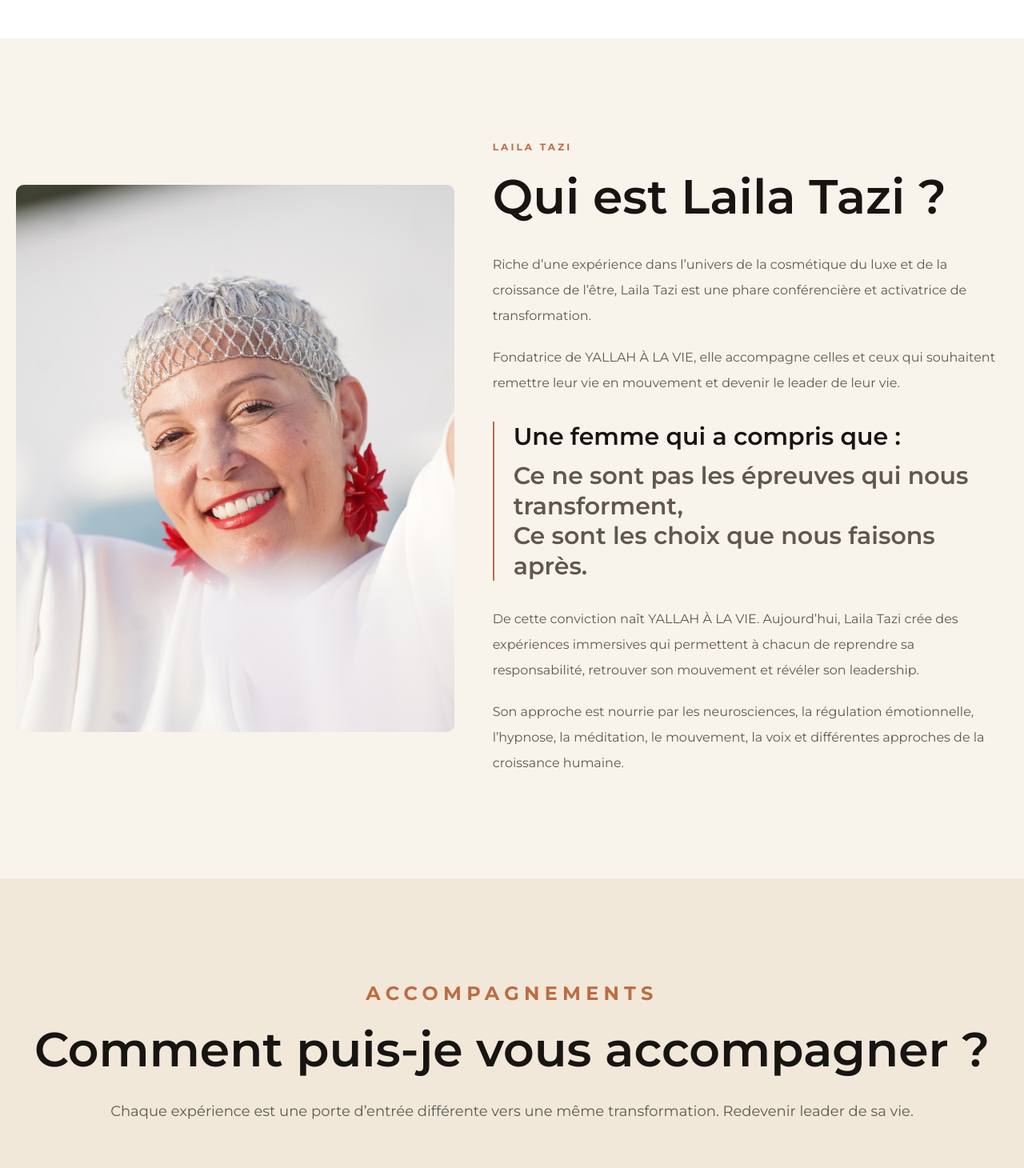
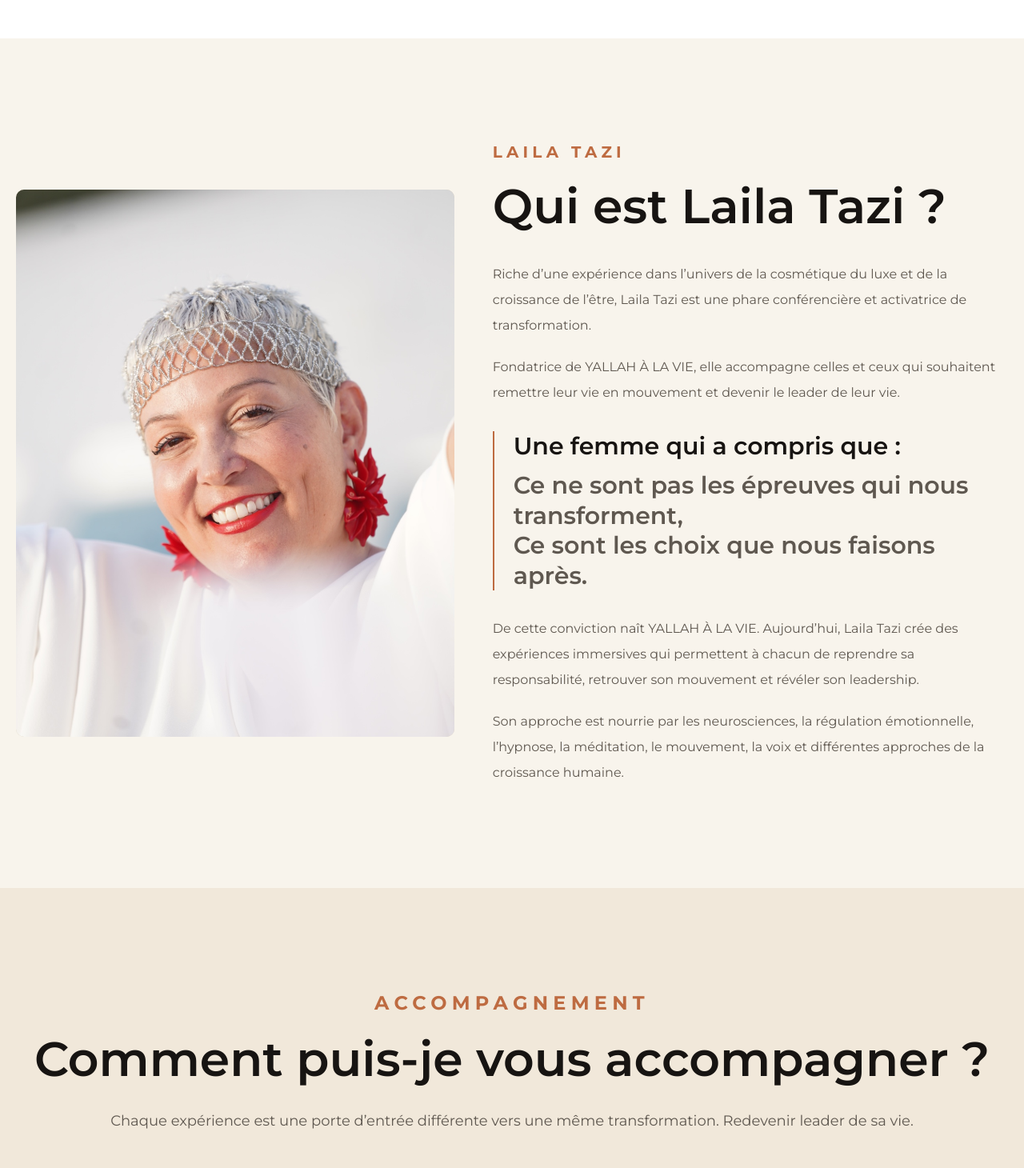
Before and after one commit to ZAKMOUCHTATI44/Lailatazi-yallahalavie.com, a Next.js app: page / in a window 1280 px wide. Shown: the part 3125-4585 px from the top of the page at 80% size. Built offline with nearby package versions, Linux system fonts and the light colour scheme.

Commit message:
change the size of titles

```diff
--- a/app/page.tsx
+++ b/app/page.tsx
@@ -252,7 +252,7 @@ export default function Home() {
           </NavigationMenu>
           <Link
             href="#contact"
-            className="rounded-full bg-[#171412] px-4 py-2 text-xs font-bold text-white transition hover:bg-[#be6b41] sm:text-sm"
+            className="rounded-full bg-[#171412] px-4 py-2 text-xl font-bold text-white transition hover:bg-[#be6b41] sm:text-sm"
           >
             Prendre contact
           </Link>
@@ -451,7 +451,7 @@ export default function Home() {
             />
           </div>
           <div>
-            <p className="text-xs font-bold uppercase tracking-[0.26em] text-[#be6b41]">
+            <p className="text-xl font-bold uppercase tracking-[0.26em] text-[#be6b41]">
               Laila Tazi
             </p>
             <h2 className="mt-4 text-4xl font-semibold leading-tight md:text-6xl">
@@ -505,7 +505,7 @@ export default function Home() {
           threshold={0.16}
         >
           <SectionHeading
-            eyebrow="Accompagnements"
+            eyebrow="Accompagnement"
             title="Comment puis-je vous accompagner ?"
             text="Chaque expérience est une porte d’entrée différente vers une même transformation. Redevenir leader de sa vie."
           />
@@ -567,7 +567,7 @@ export default function Home() {
           threshold={0.18}
         >
           <div>
-            <p className="text-xs font-bold uppercase tracking-[0.26em] text-[#be6b41]">
+            <p className="text-xl font-bold uppercase tracking-[0.26em] text-[#be6b41]">
               La Théorie du Mouvement
             </p>
             <h2 className="mt-4 text-4xl font-semibold leading-tight md:text-6xl">
@@ -608,7 +608,7 @@ export default function Home() {
             </div>
           </div>
           <div className="rounded-lg bg-[#eadfce] p-8 md:p-10">
-            <p className="text-xs font-bold uppercase tracking-[0.26em] text-[#be6b41]">
+            <p className="text-xl font-bold uppercase tracking-[0.26em] text-[#be6b41]">
               Le Pas Magique
             </p>
             <h3 className="mt-4 text-3xl font-semibold leading-tight">
@@ -642,7 +642,7 @@ export default function Home() {
                   className={`flex min-h-72 flex-col rounded-lg border border-[#dfd4c2] bg-white p-7 transition duration-300 hover:-translate-y-1 hover:shadow-xl hover:shadow-[#be6b41]/10 ${index === 0 ? "xl:col-span-2" : ""}`}
                 >
                   <div className="flex items-center justify-between gap-4">
-                    <p className="text-xs font-bold uppercase tracking-[0.22em] text-[#be6b41]">
+                    <p className="text-xl font-bold uppercase tracking-[0.22em] text-[#be6b41]">
                       {event.tag}
                     </p>
                     <span className="grid size-11 place-items-center rounded-full bg-[#f8f4ec] text-[#be6b41]">
@@ -761,7 +761,7 @@ export default function Home() {
           threshold={0.18}
         >
           <div>
-            <p className="text-xs font-bold uppercase tracking-[0.26em] text-[#e7b85f]">
+            <p className="text-xl font-bold uppercase tracking-[0.26em] text-[#e7b85f]">
               Contact
             </p>
             <h2 className="mt-4 text-4xl font-semibold leading-tight md:text-6xl">
```
